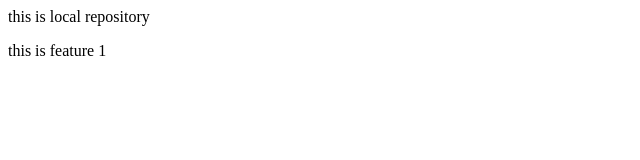
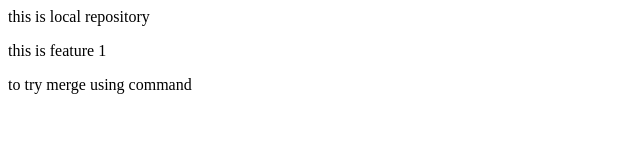
Before and after one commit to Jayashree-jay/LocalRepo, a plain HTML site: page index.html in a window 1280 px wide. Shown: the whole page, without its empty margins (0-640 px from the left). Drawn offline with Linux system fonts and the light colour scheme.

Commit message:
merge using command

```diff
--- a/index.html
+++ b/index.html
@@ -1,2 +1,3 @@
 <p>this is local repository</p>
 <p>this is feature 1</p>
+<p>to try merge using command</p>
```
